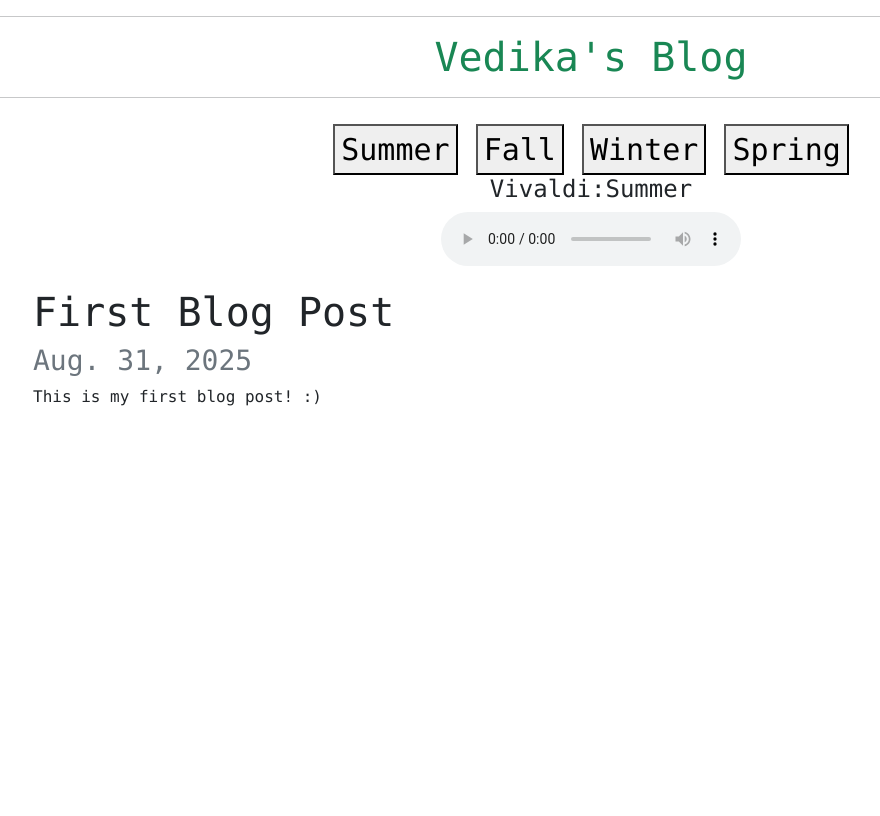
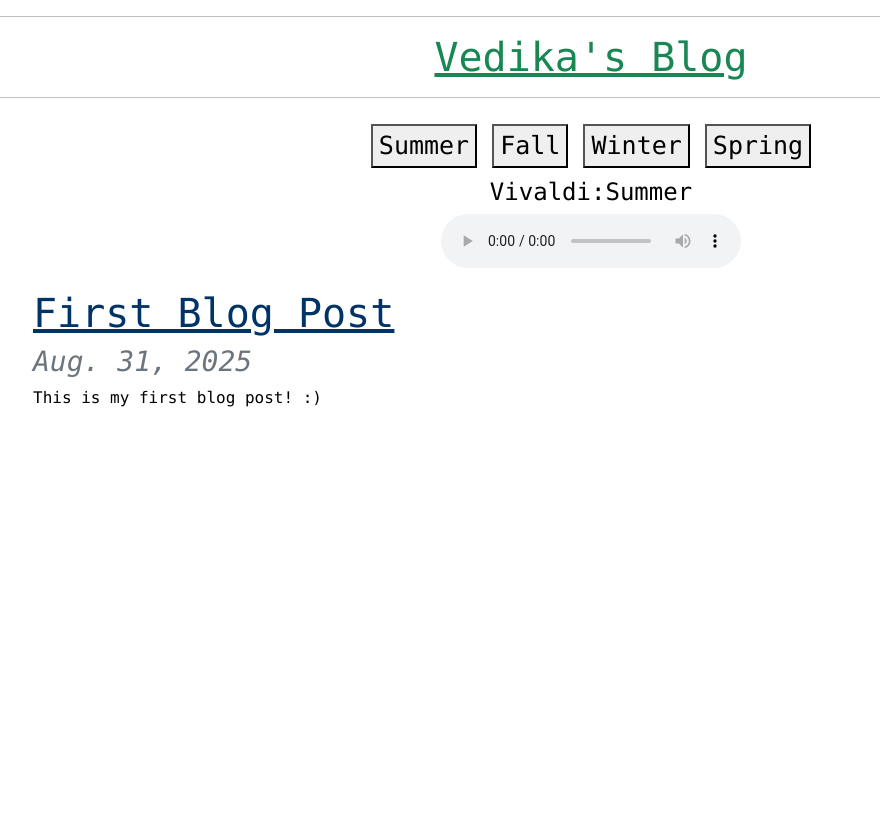
Before and after one commit to VC-create/gratitude, a Django app: page /1 in a window 1280 px wide. Shown: the whole page, without its empty margins (49-929 px from the left). Before the commit the page ends 406 px from the top, so only its background shows below. Run offline with Django 5.2, Linux system fonts and the light colour scheme; data comes from the database, SQL or seed files in the repository.

Commit message:
added styling to basic styles.css file and detail.html

```diff
--- a/pages/static/style.css
+++ b/pages/static/style.css
@@ -1,10 +1,17 @@
-body{
-    font-family:monaco;
+body {
+    font-family: monaco;
+    margin: 0;
+    padding: 0;
+    height: 100vh;
+    width: 100%;
+    color: black;
 }
 
-/*the theme switcher stuff is in the header*/
-header{
-    text-align:center;
-    font-size:30px;
+header {
+    text-align: center;
+    font-size: 25px;
     padding:10px;
 }
+header h4 {
+    margin-top: 10px;
+}
--- a/pages/templates/base.html
+++ b/pages/templates/base.html
@@ -10,6 +10,7 @@
     <link href="https://cdn.jsdelivr.net/npm/bootstrap@5.3.8/dist/css/bootstrap.min.css" rel="stylesheet" integrity="sha384-sRIl4kxILFvY47J16cr9ZwB07vP4J8+LH7qKQnuqkuIAvNWLzeN8tE5YBujZqJLB" crossorigin="anonymous">
     <!--putting it after the bootstrap line will make the css file override the bootstrap-->
     <link id="theme" rel="stylesheet" href="{% static 'style.css' %}">
+    {% block extra_styles %}{% endblock %}
     <script src="{% static 'script.js' %}" defer></script>
   </head>
 
--- a/pages/templates/detail.html
+++ b/pages/templates/detail.html
@@ -4,7 +4,21 @@
 
 {% block content %}
 
-<h1>{{post.title}}</h1>
-<h3 class="text-secondary">{{post.date}}</h3>
+<h1><u>{{post.title}}</u></h1>
+<h3 class="text-secondary"><em>{{post.date}}</em></h3>
 {{post.content}}
 {% endblock %}
+
+
+{% block extra_styles %}
+    <style>
+        h1 {
+            color: #003366;
+            text-decoration: underline;
+        }
+        .text-secondary {
+            font-style: italic;
+            color: rgb(58, 142, 232);
+        }
+    </style>
+{% endblock %}
```
